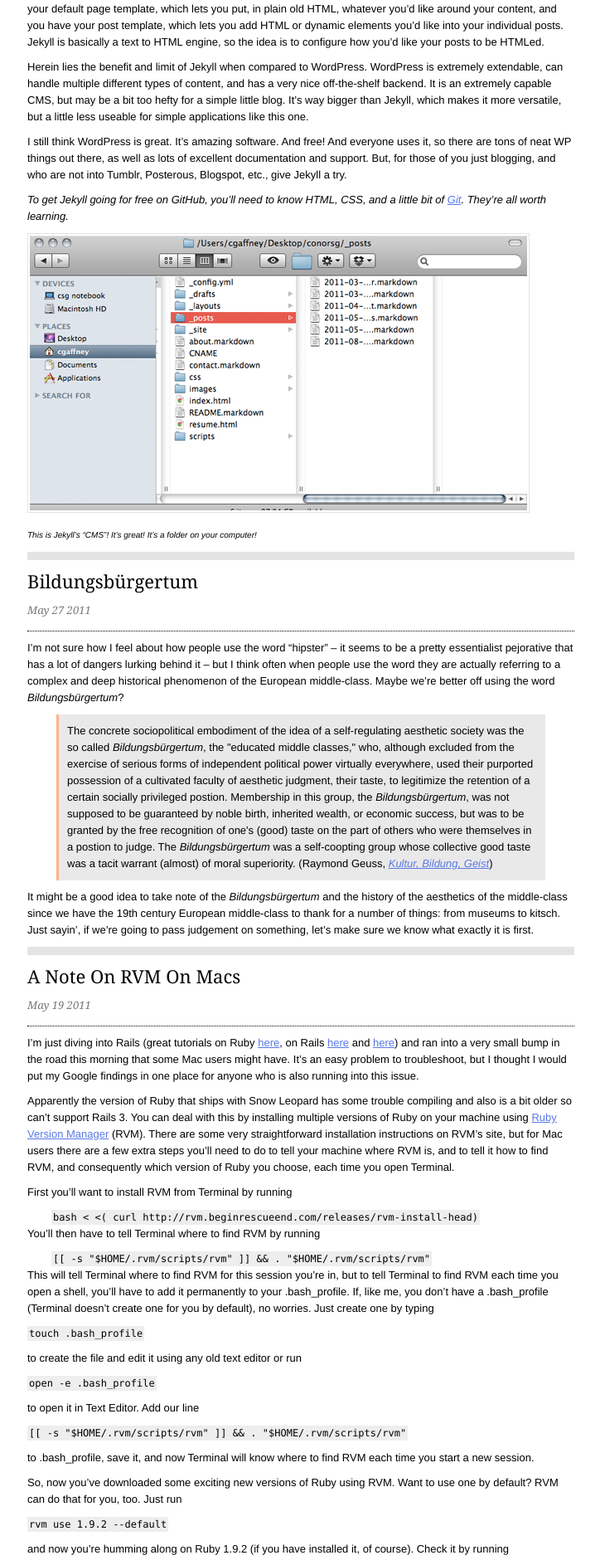
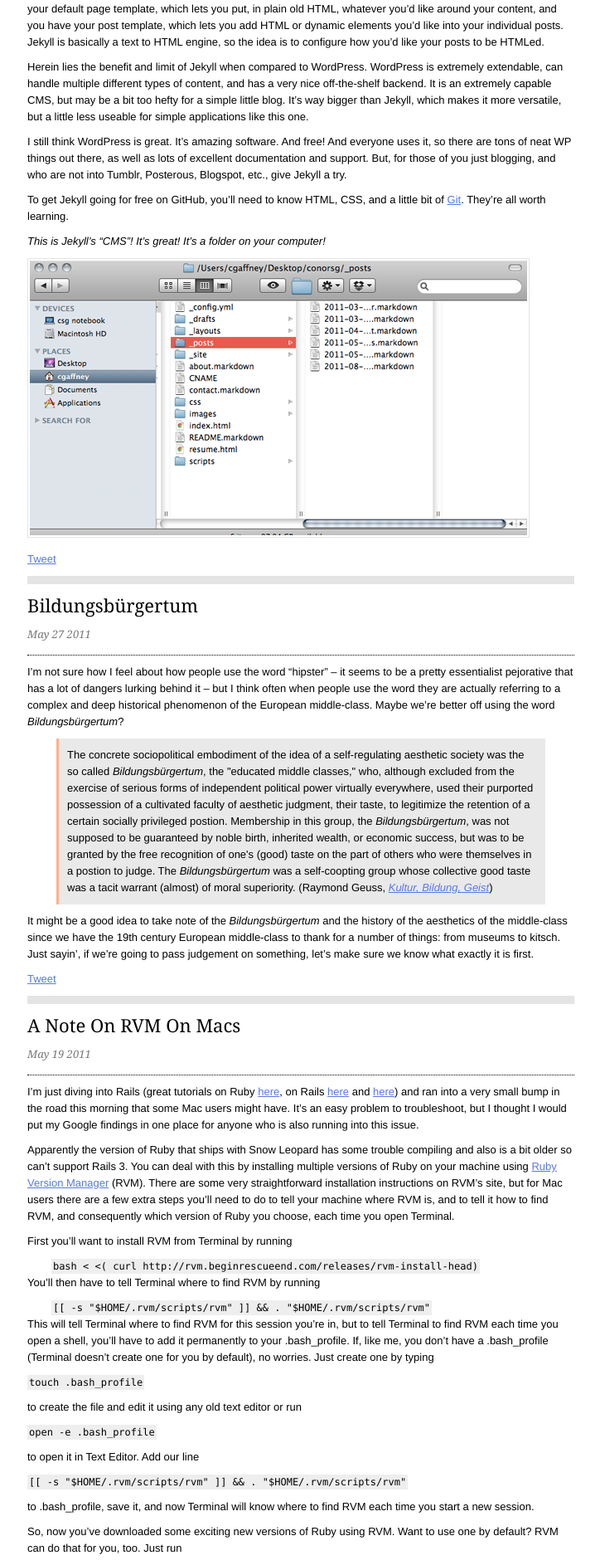
Before and after one commit to evanseyf/blog, a Jekyll site: the page built from index.html, in a window 1280 px wide. Shown: the part 679-2565 px from the top of the page at 83% size, without its empty margins (277-1001 px from the left). Built offline with Jekyll 4.4.1, drawn with Linux system fonts in a browser that asks for light colours; Markdown is read by kramdown in place of the engine named in the settings; comment, search, counter and statistics services are not loaded; some of the changed text lies outside the part shown.

Commit message:
added share.html, edited post, display count

```diff
--- /dev/null
+++ b/_includes/share.html
@@ -0,0 +1,17 @@
+<div class="share">
+
+	<!--Tweet-->
+	<a href="http://twitter.com/share" class="twitter-share-button" data-count="horizontal" data-via="conorsg">Tweet</a><script type="text/javascript" src="http://platform.twitter.com/widgets.js"></script>
+
+	<!--Google +1-->
+	<g:plusone size="medium"></g:plusone>
+
+	<script type="text/javascript">
+	  (function() {
+		var po = document.createElement('script'); po.type = 'text/javascript'; po.async = true;
+		po.src = 'https://apis.google.com/js/plusone.js';
+		var s = document.getElementsByTagName('script')[0]; s.parentNode.insertBefore(po, s);
+	  })();
+	</script>
+
+</div>
--- a/_layouts/default.html
+++ b/_layouts/default.html
@@ -36,7 +36,7 @@
 		<div id="greader">
 			<!--stolen from Harper Reed: www.harperreed.org-->
 			<script type="text/javascript" src="http://www.google.com/reader/ui/publisher.js"></script>
-			<script type="text/javascript" src="http://www.google.com/reader/public/javascript/user/15085021798962112506/state/com.google/broadcast?n=4&callback=GRC_p(%7Bc%3A'-'%2Ct%3A'Google%20Reader:'%2Cs%3A'false'%7D)%3Bnew%20GRC"></script>
+			<script type="text/javascript" src="http://www.google.com/reader/public/javascript/user/15085021798962112506/state/com.google/broadcast?n=3&callback=GRC_p(%7Bc%3A'-'%2Ct%3A'Google%20Reader:'%2Cs%3A'false'%7D)%3Bnew%20GRC"></script>
 		</div>
 	</header>
 
--- a/_layouts/post.html
+++ b/_layouts/post.html
@@ -8,4 +8,7 @@ layout: default
 
 <div>
 	{{ content }}
+
+	{% include share.html %}
+
 </div><!--end post-->
--- a/_posts/2011-08-02-moving-this-blog.markdown
+++ b/_posts/2011-08-02-moving-this-blog.markdown
@@ -15,8 +15,8 @@ Herein lies the benefit and limit of Jekyll when compared to WordPress. WordPres
 
 I still think WordPress is great. It's amazing software. And free! And everyone uses it, so there are tons of neat WP things out there, as well as lots of excellent documentation and support. But, for those of you just blogging, and who are not into Tumblr, Posterous, Blogspot, etc., give Jekyll a try.
 
-_To get Jekyll going for free on GitHub, you'll need to know HTML, CSS, and a little bit of [Git](http://git-scm.com/). They're all worth learning._
+To get Jekyll going for free on GitHub, you'll need to know HTML, CSS, and a little bit of [Git](http://git-scm.com/). They're all worth learning.
+
+_This is Jekyll's "CMS"! It's great! It's a folder on your computer!_
 
 ![CMS for Jekyll](/images/finder.png)
-
-<span class="caption">This is Jekyll's "CMS"! It's great! It's a folder on your computer!</span>
--- a/css/style.css
+++ b/css/style.css
@@ -246,9 +246,8 @@ img {
 	padding: 2px;
 }
 
-.caption {
-	font-size: 10px;
-	font-style: italic;
+.share {
+	margin: 10px 0;
 }
 
 footer nav {
--- a/index.html
+++ b/index.html
@@ -4,7 +4,7 @@ title: conor gaffney's weblog
 ---
 
 <div id="posts">
-{% for post in site.posts limit:5 %}
+{% for post in site.posts %}
 	<div class="post">
 		<div class="post-meta">
 			<h1 class="title"><a title="Permanent link to {{ post.title }}." href="{{post.url}}" rel="bookmark">{{ post.title }}</a></h1>
@@ -13,6 +13,7 @@ title: conor gaffney's weblog
 
 		<div class="post-content">
 			{{ post.content }}
+			{% include share.html %}
 		</div>
 	</div><!--end post-->
 
```
